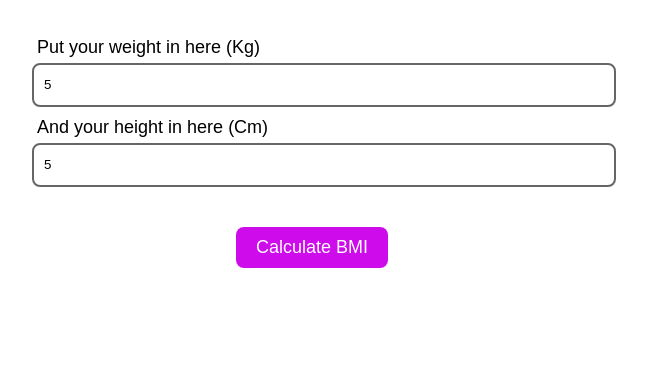
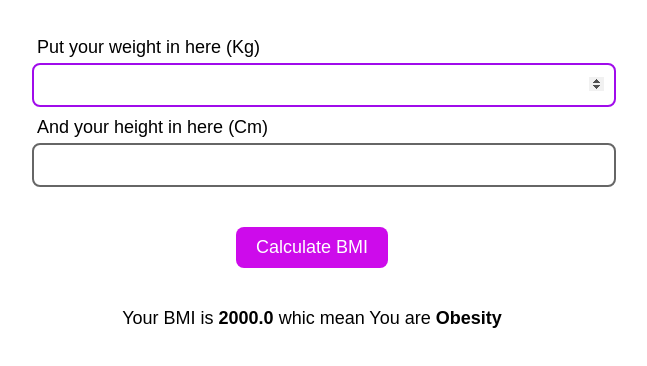
Before and after one commit to Nurulisma/BMI-Calculator, a plain HTML site: page index.html in a window 1280 px wide. Both pictures are taken after typing "5", "5" into the empty fields and a click on the button "Calculate BMI". Shown: the part 174-540 px from the top of the page, without its empty margins (328-975 px from the left). Drawn offline with Linux system fonts and the light colour scheme; a web font is replaced by a local one.

Commit message:
BMI Calculate

```diff
--- a/index.html
+++ b/index.html
@@ -26,7 +26,7 @@
           <button class="btn-calculate" type="submit">Calculate BMI</button>
         </div>
       </form>
-      <p></p>
+      <p id="notif" class="text-center"></p>
     </div>
     <script src="script.js"></script>
   </body>
--- a/script.js
+++ b/script.js
@@ -1,6 +1,9 @@
 let weightInput = document.getElementById("weight");
 let heightInput = document.getElementById("height");
 let formInput = document.getElementById("calculate");
+let notif = document.getElementById("notif");
+
+weightInput.focus(); // membuat focus input saat pertama kali website direload
 
 // console.log(weightInput);
 // console.log(heightInput);
@@ -28,4 +31,12 @@ formInput.addEventListener("submit", (e) => {
     category = "Unknown";
   }
 
+  // reset form
+  weightInput.value = "";
+  heightInput.value = "";
+
+  weightInput.focus();
+
+  // menyisipkan text ke dalam element HTML
+  notif.innerHTML = `Your BMI is <b>${result.toFixed(1)}</b> whic mean You are <b>${category}</b>`;
 });
```
